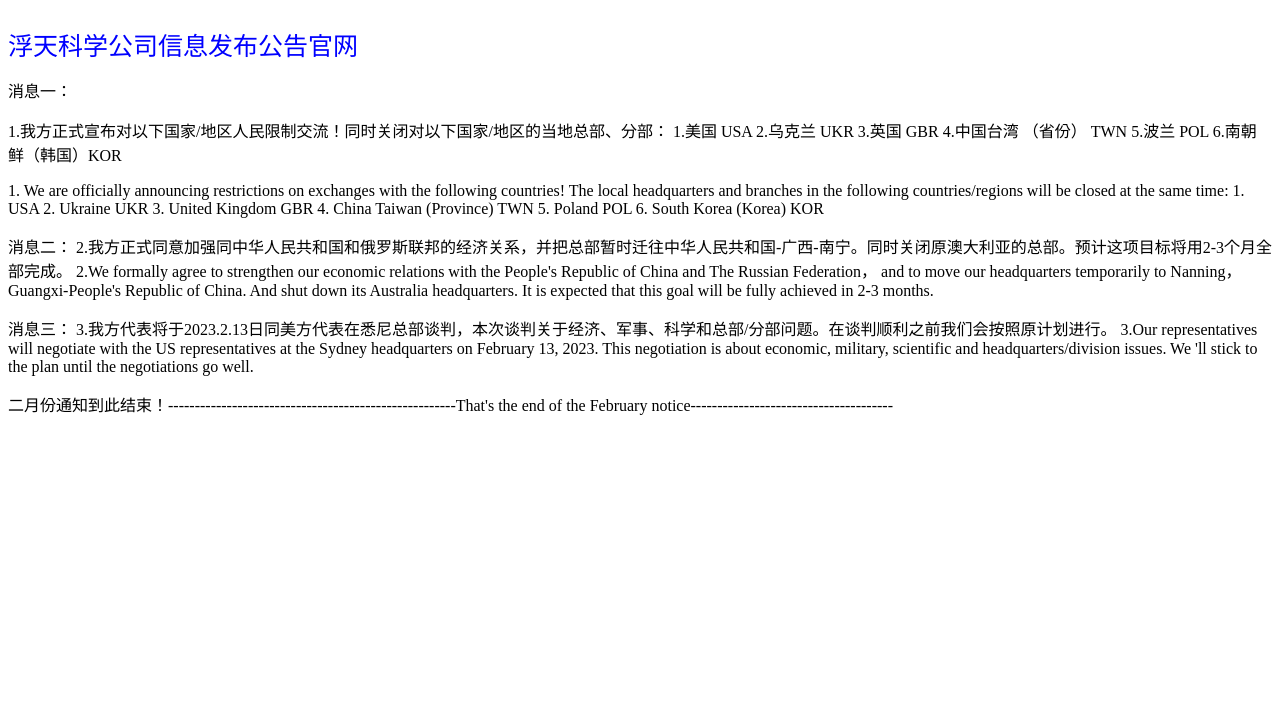
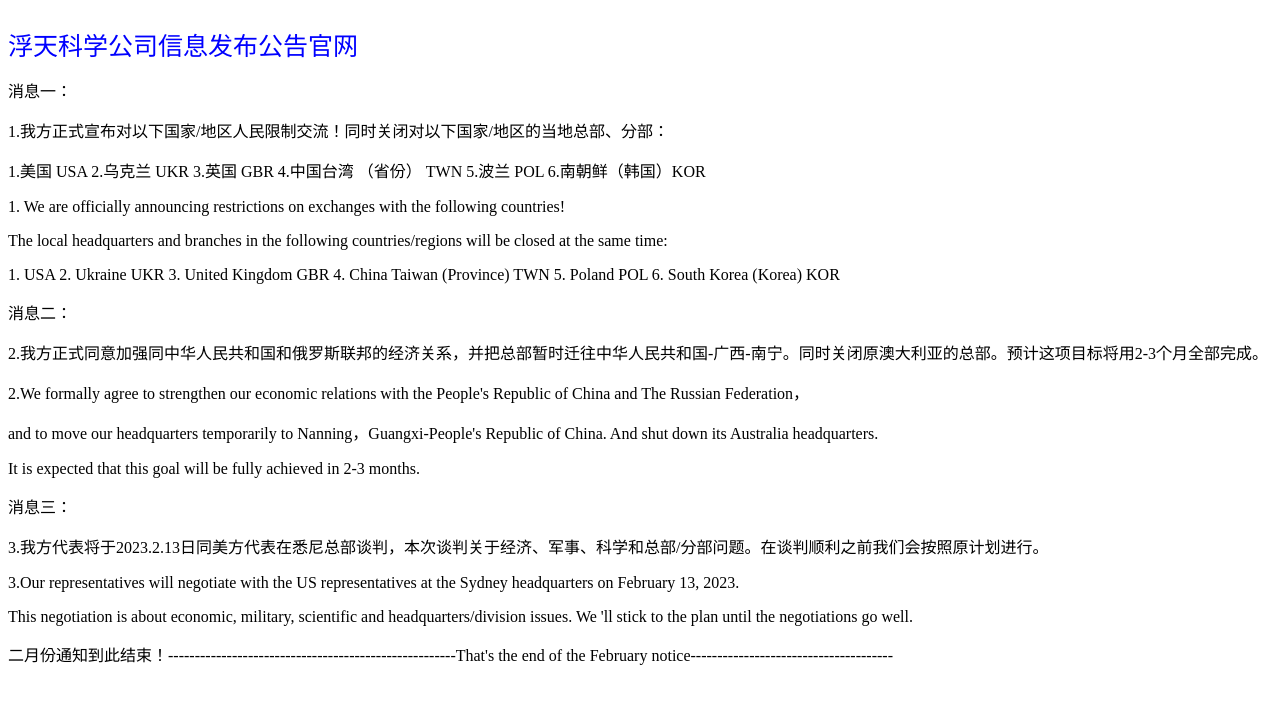
Before and after one commit to floating1003/-1, a plain HTML site: page index.html in a window 1280 px wide. Drawn offline with Linux system fonts and the light colour scheme.

Commit message:
Create index.html

```diff
--- a/index.html
+++ b/index.html
@@ -15,20 +15,18 @@
     </body>
 </html>
 <p>消息一：
-<p>1.我方正式宣布对以下国家/地区人民限制交流！同时关闭对以下国家/地区的当地总部、分部：
-1.美国 USA 2.乌克兰 UKR 3.英国 GBR 4.中国台湾 （省份） TWN 5.波兰 POL 6.南朝鲜（韩国）KOR </p>
-<p>1. We are officially announcing restrictions on exchanges with the following countries!
-The local headquarters and branches in the following countries/regions will be closed at the same time:
-1. USA 2. Ukraine UKR 3. United Kingdom GBR 4. China Taiwan (Province) TWN 5. Poland POL 6. South Korea (Korea) KOR</p>
-<p>消息二：
-2.我方正式同意加强同中华人民共和国和俄罗斯联邦的经济关系，并把总部暂时迁往中华人民共和国-广西-南宁。同时关闭原澳大利亚的总部。预计这项目标将用2-3个月全部完成。
-
-2.We formally agree to strengthen our economic relations with the People's Republic of China and The Russian Federation，
-and to move our headquarters temporarily to Nanning，Guangxi-People's Republic of China. And shut down its Australia headquarters.
-It is expected that this goal will be fully achieved in 2-3 months.</p>
-<p>消息三：
-3.我方代表将于2023.2.13日同美方代表在悉尼总部谈判，本次谈判关于经济、军事、科学和总部/分部问题。在谈判顺利之前我们会按照原计划进行。
-
-3.Our representatives will negotiate with the US representatives at the Sydney headquarters on February 13, 2023.
-This negotiation is about economic, military, scientific and headquarters/division issues. We 'll stick to the plan until the negotiations go well.</p>
+<p>1.我方正式宣布对以下国家/地区人民限制交流！同时关闭对以下国家/地区的当地总部、分部：</p>
+<p>1.美国 USA 2.乌克兰 UKR 3.英国 GBR 4.中国台湾 （省份） TWN 5.波兰 POL 6.南朝鲜（韩国）KOR </p>
+<p>1. We are officially announcing restrictions on exchanges with the following countries!</p>
+<p>The local headquarters and branches in the following countries/regions will be closed at the same time:</p>
+<p>1. USA 2. Ukraine UKR 3. United Kingdom GBR 4. China Taiwan (Province) TWN 5. Poland POL 6. South Korea (Korea) KOR</p>
+<p>消息二：</p>
+<p>2.我方正式同意加强同中华人民共和国和俄罗斯联邦的经济关系，并把总部暂时迁往中华人民共和国-广西-南宁。同时关闭原澳大利亚的总部。预计这项目标将用2-3个月全部完成。</p>
+<p>2.We formally agree to strengthen our economic relations with the People's Republic of China and The Russian Federation，</p>
+<p>and to move our headquarters temporarily to Nanning，Guangxi-People's Republic of China. And shut down its Australia headquarters.</p>
+<p>It is expected that this goal will be fully achieved in 2-3 months.</p>
+<p>消息三：</p>
+<p>3.我方代表将于2023.2.13日同美方代表在悉尼总部谈判，本次谈判关于经济、军事、科学和总部/分部问题。在谈判顺利之前我们会按照原计划进行。</p>
+<p>3.Our representatives will negotiate with the US representatives at the Sydney headquarters on February 13, 2023.</p>
+<p>This negotiation is about economic, military, scientific and headquarters/division issues. We 'll stick to the plan until the negotiations go well.</p>
 <p>二月份通知到此结束！------------------------------------------------------That's the end of the February notice--------------------------------------</p>
```
